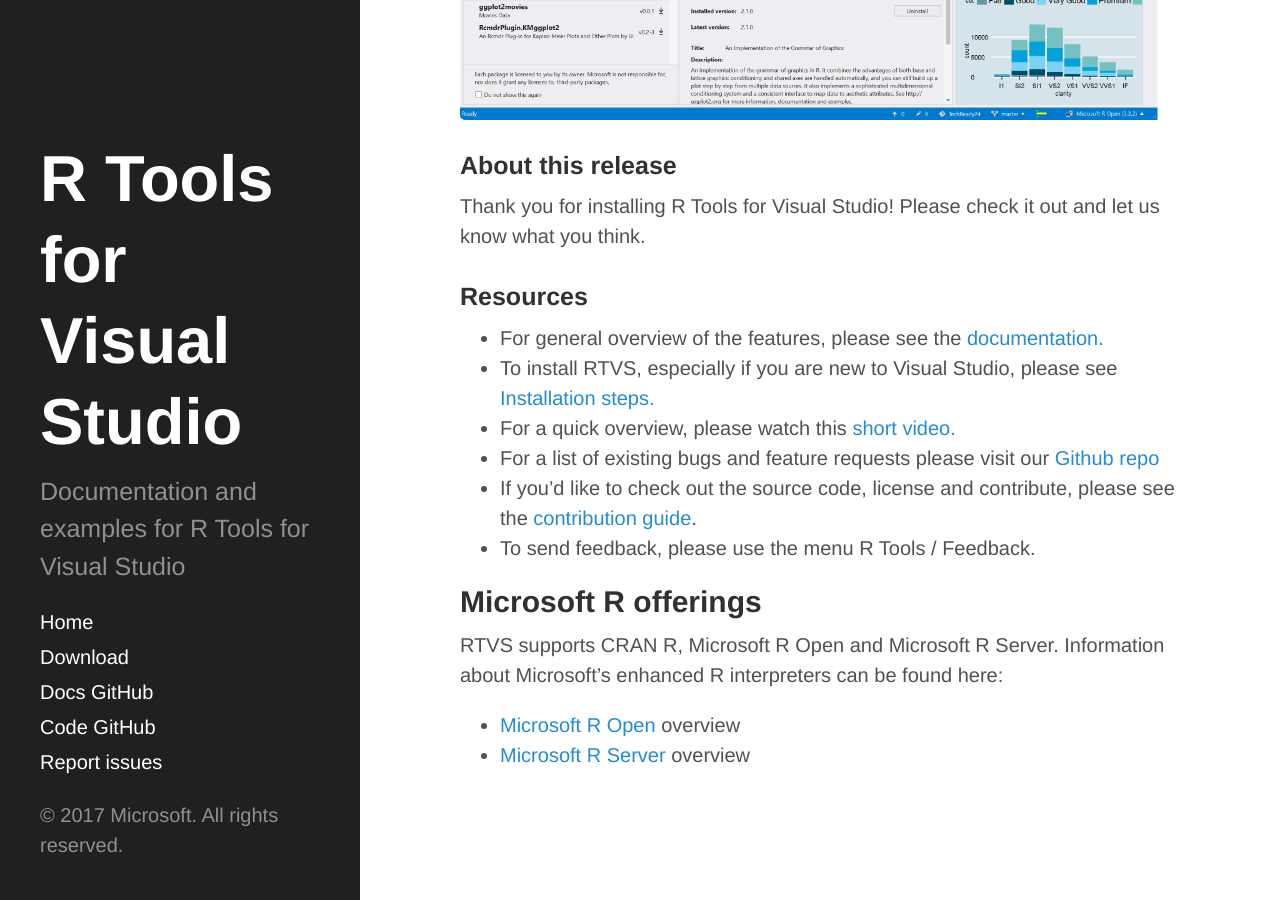
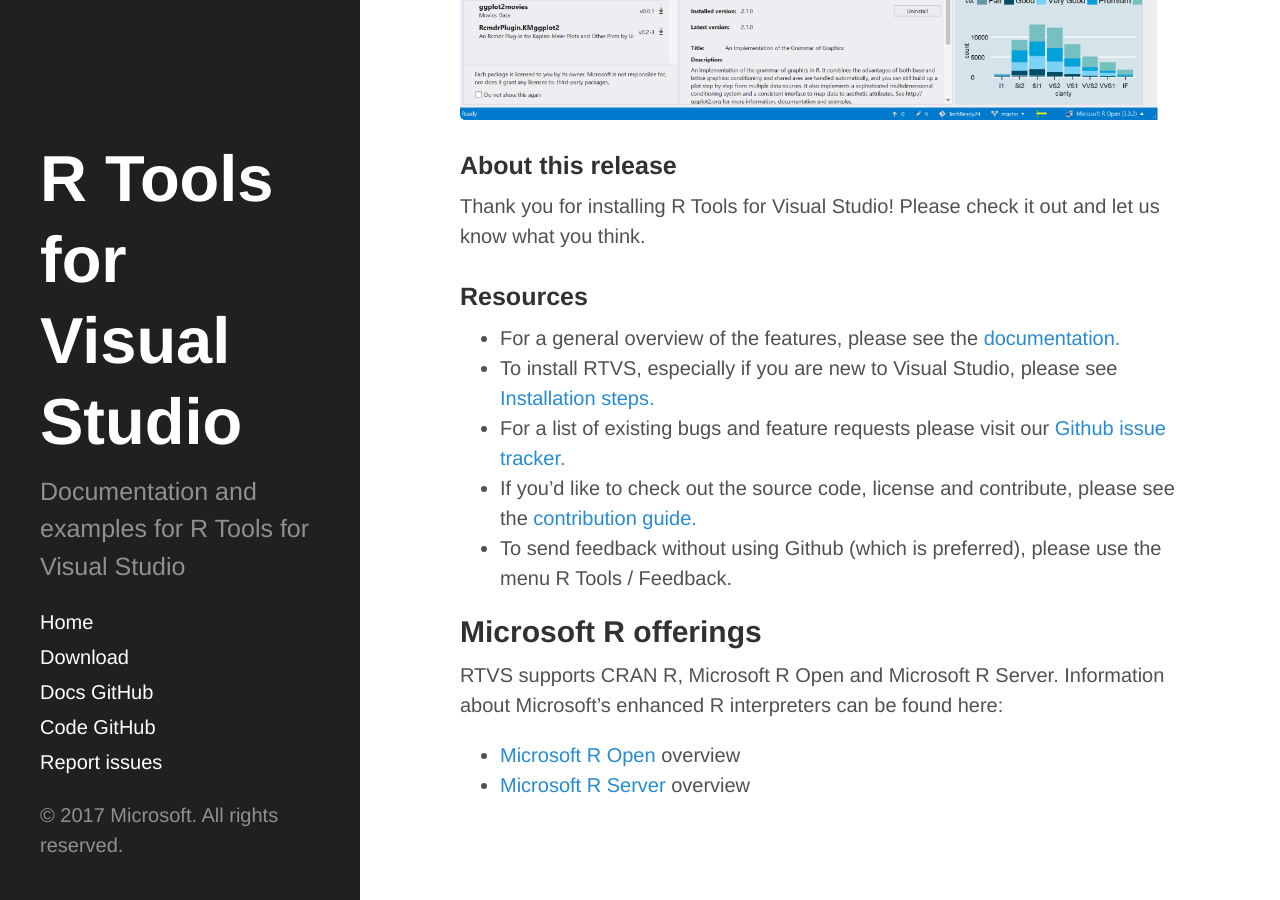
Before and after one commit to microsoft/RTVS-docs, a Jekyll site: the page built from installer.md, in a window 1280 px wide and 900 px high, scrolled down 670 px. Built offline with Jekyll 4.4.1, drawn with Linux system fonts in a browser that asks for light colours.

Commit message:
Removing the overview video link and OCD fixing bullet points

```diff
--- a/installer.md
+++ b/installer.md
@@ -14,18 +14,17 @@
 
 ### Resources
 
-* For general overview of the features, please see the
+* For a general overview of the features, please see the
   [documentation.](./index.html)
 * To install RTVS, especially if you are new to Visual Studio, please see
   [Installation steps.](./installation.html)
-* For a quick overview, please watch this [short
-  video.](https://www.youtube.com/watch?v=KPS0ytrt9SA)
 * For a list of existing bugs and feature requests please visit our [Github
-  repo](https://github.com/Microsoft/RTVS/issues)
+  issue tracker.](https://github.com/Microsoft/RTVS/issues)
 * If you'd like to check out the source code, license and contribute, please see
   the [contribution
-  guide](https://github.com/Microsoft/RTVS/blob/master/LICENSE).
-* To send feedback, please use the menu R Tools / Feedback.
+  guide.](https://github.com/Microsoft/RTVS/blob/master/LICENSE)
+* To send feedback without using Github (which is preferred), please use the
+  menu R Tools / Feedback.
 
 ## Microsoft R offerings
 
```
